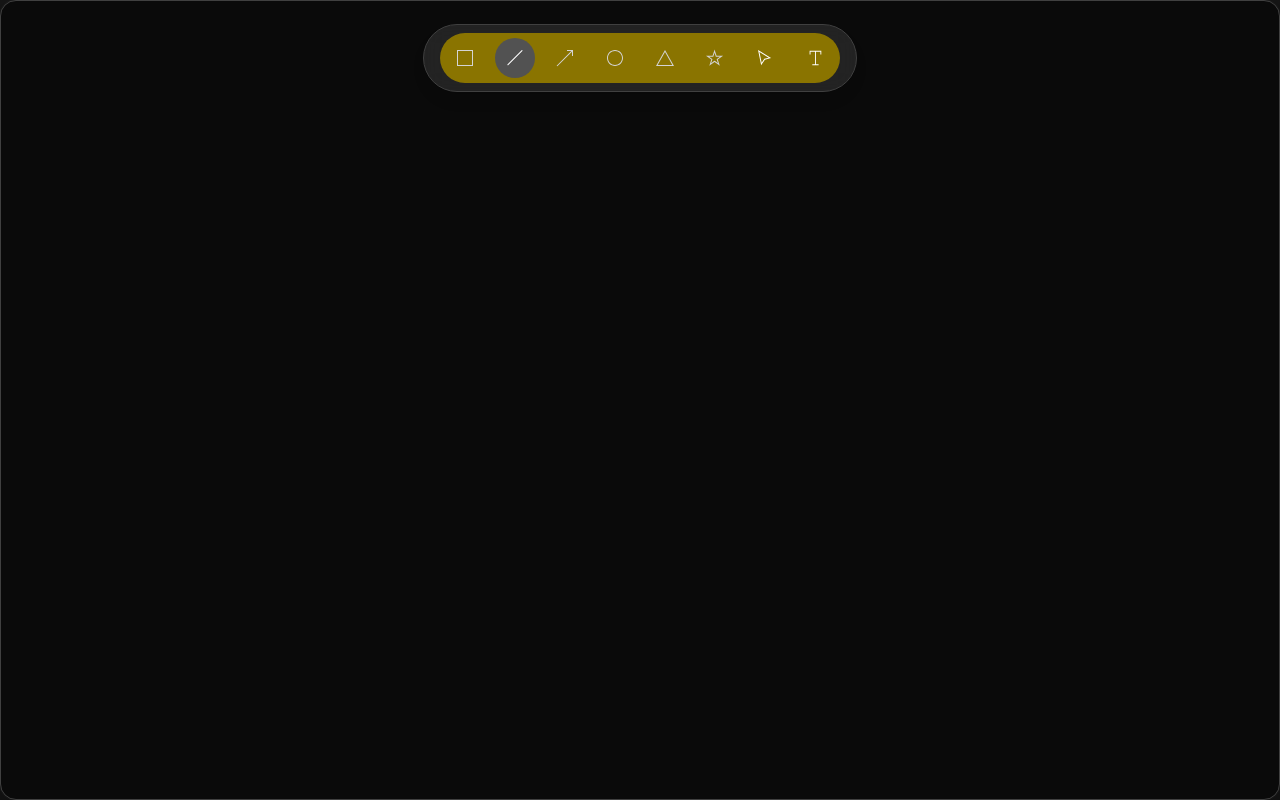
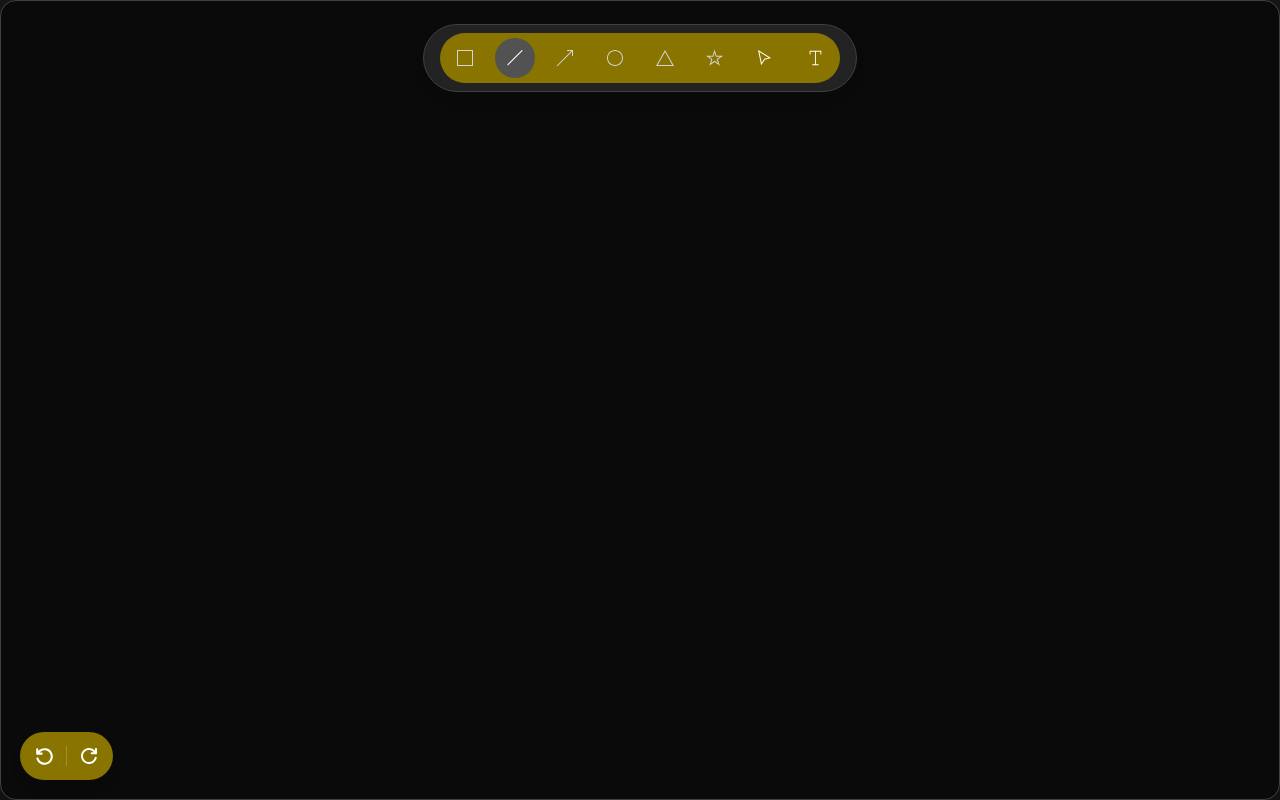
Before and after one commit to thekaramveer/drawing-app, a React (Vite) app: page / in a window 1280 px wide. Built offline with nearby package versions, Linux system fonts and the light colour scheme.

Commit message:
feat: add undo/redo buttons, toolbar tooltips, and remove debug logs

```diff
--- a/src/canvas/components/CanvasView.tsx
+++ b/src/canvas/components/CanvasView.tsx
@@ -7,7 +7,8 @@ import { attachPointerHandlers } from "../input/pointerHandlers";
 
 import Toolbar from "./Toolbar";
 import { toolRegistry } from "../tools/ToolRegistry";
-import { deleteSelectedShape, redo, shapes, undo } from "../shapes/shapeStore";
+import { deleteSelectedShape, redo, undo } from "../shapes/shapeStore";
+import UndoRedoPanel from "./UndoRedoPanel";
 
 export default function CanvasView() {
     const canvasRef = useRef<HTMLCanvasElement | null>(null);
@@ -61,7 +62,6 @@ export default function CanvasView() {
         const engine = engineRef.current;
         if (!engine) return;
         engine.setTool(toolRegistry[activeTool]());
-        console.log(shapes.length)
     }, [activeTool]);
 
     return (
@@ -102,6 +102,7 @@ export default function CanvasView() {
 ">
                 <canvas ref={canvasRef} className="w-full h-full block" />
             </div>
+            <UndoRedoPanel onUndo={undo} onRedo={redo} canUndo={true} canRedo={true}></UndoRedoPanel>
         </>
     );
 }
--- a/src/canvas/components/ToolButton.tsx
+++ b/src/canvas/components/ToolButton.tsx
@@ -5,6 +5,7 @@ type ToolButtonProps = {
     active?: boolean;
     onSelect: (tool: ToolType) => void;
     children: React.ReactNode;
+    title: string;
 };
 
 export function ToolButton({
@@ -12,6 +13,7 @@ export function ToolButton({
     active,
     onSelect,
     children,
+    title
 }: ToolButtonProps) {
     return (
         <button
@@ -25,6 +27,7 @@ export function ToolButton({
                     : "text-neutral-300 hover:bg-neutral-700 hover:text-white"}
   `}
             onClick={() => onSelect(tool)}
+            title={title}
         >
             {children}
         </button>
--- a/src/canvas/components/Toolbar.tsx
+++ b/src/canvas/components/Toolbar.tsx
@@ -26,6 +26,7 @@ export default function Toolbar({ currentTool, setTool }: ToolbarProps) {
                     tool={t.type}
                     active={currentTool === t.type}
                     onSelect={setTool}
+                    title={t.type}
                 >
                     <span><Icon name={t.icon} /></span>
                 </ToolButton>
--- /dev/null
+++ b/src/canvas/components/UndoRedoPanel.tsx
@@ -0,0 +1,64 @@
+type Props = {
+    onUndo: () => void;
+    onRedo: () => void;
+    canUndo: boolean;
+    canRedo: boolean;
+};
+
+export default function UndoRedoPanel({
+    onUndo,
+    onRedo,
+    canUndo,
+    canRedo,
+}: Props) {
+    return (
+        <div
+            className="
+        absolute bottom-5 left-5
+        flex items-center
+        bg-neutral-800/90 backdrop-blur-md
+        rounded-full p-1.5
+        shadow-lg undo-redo-color
+      "
+        >
+            <button
+                onClick={onUndo}
+                disabled={!canUndo}
+                className="
+          w-9 h-9 flex items-center justify-center
+          rounded-full text-white text-lg
+          hover:bg-white/10
+          disabled:opacity-40 disabled:cursor-not-allowed
+          transition
+        "
+                title="Undo"
+            >
+                <svg width="25" height="25" viewBox="0 0 25 25" fill="none" xmlns="http://www.w3.org/2000/svg">
+                    <path fill-rule="evenodd" clip-rule="evenodd" d="M5.20832 4.16667C5.78362 4.16667 6.24999 4.63304 6.24999 5.20833V6.8526C6.37518 6.741 6.50191 6.63194 6.62928 6.52596C7.55526 5.7555 8.62757 5.05448 9.56732 4.70078C11.3717 4.02166 13.3558 3.98919 15.1814 4.60892C17.007 5.22864 18.5613 6.46221 19.5794 8.09944C20.5975 9.73666 21.0164 11.6763 20.7648 13.5877C20.5131 15.4992 19.6065 17.2643 18.1993 18.5822C16.7922 19.9001 14.9716 20.6894 13.0478 20.8155C11.1239 20.9416 9.2159 20.3967 7.64876 19.2737C6.08162 18.1507 4.95235 16.5191 4.45336 14.6568C4.30446 14.1011 4.63423 13.5299 5.18993 13.3811C5.74562 13.2322 6.3168 13.5619 6.4657 14.1176C6.83995 15.5143 7.6869 16.738 8.86225 17.5803C10.0376 18.4225 11.4686 18.8312 12.9115 18.7366C14.3544 18.642 15.7198 18.0501 16.7752 17.0617C17.8306 16.0732 18.5105 14.7494 18.6993 13.3158C18.888 11.8822 18.5738 10.4275 17.8103 9.19958C17.0467 7.97165 15.881 7.04648 14.5117 6.58169C13.1425 6.11689 11.6545 6.14124 10.3012 6.65059C9.66209 6.89112 8.79319 7.43566 7.96178 8.12743C7.78021 8.27851 7.60578 8.43216 7.44054 8.58608H9.62774C10.203 8.58608 10.6694 9.05245 10.6694 9.62775C10.6694 10.203 10.203 10.6694 9.62774 10.6694H5.20832C4.63303 10.6694 4.16666 10.203 4.16666 9.62775V5.20833C4.16666 4.63304 4.63303 4.16667 5.20832 4.16667Z" fill="white" />
+                </svg>
+
+            </button>
+
+            {/* Divider */}
+            <div className="w-px h-5 bg-white/20 mx-1" />
+
+            <button
+                onClick={onRedo}
+                disabled={!canRedo}
+                className="
+          w-9 h-9 flex items-center justify-center
+          rounded-full text-white text-lg
+          hover:bg-white/10
+          disabled:opacity-40 disabled:cursor-not-allowed
+          transition
+        "
+                title="Redo"
+            >
+                <svg width="24" height="24" viewBox="0 0 24 24" fill="none" xmlns="http://www.w3.org/2000/svg">
+                    <path fill-rule="evenodd" clip-rule="evenodd" d="M9.4285 4.42456C11.1811 3.82963 13.0858 3.86079 14.818 4.51275C15.7202 4.8523 16.7496 5.52528 17.6385 6.26492C17.7608 6.36666 17.8825 6.47136 18.0027 6.57849V5C18.0027 4.44772 18.4504 4 19.0027 4C19.5549 4 20.0027 4.44772 20.0027 5V9.24264C20.0027 9.79493 19.5549 10.2426 19.0027 10.2426H14.76C14.2077 10.2426 13.76 9.79493 13.76 9.24264C13.76 8.69036 14.2077 8.24264 14.76 8.24264H16.8597C16.7011 8.09487 16.5336 7.94737 16.3593 7.80234C15.5612 7.13823 14.727 6.61548 14.1135 6.38456C12.8144 5.8956 11.3858 5.87222 10.0714 6.31842C8.75691 6.76462 7.63783 7.65279 6.9048 8.83159C6.17177 10.0104 5.87016 11.4069 6.05135 12.7832C6.23253 14.1594 6.88531 15.4303 7.89846 16.3792C8.91161 17.3281 10.2224 17.8964 11.6076 17.9872C12.9928 18.0779 14.3665 17.6856 15.4949 16.8771C16.6232 16.0685 17.4363 14.8937 17.7956 13.5529C17.9385 13.0194 18.4868 12.7029 19.0203 12.8458C19.5538 12.9888 19.8704 13.5371 19.7274 14.0706C19.2484 15.8583 18.1643 17.4247 16.6598 18.5028C15.1554 19.5808 13.3237 20.1039 11.4768 19.9829C9.62991 19.8618 7.88214 19.1041 6.53128 17.8389C5.18041 16.5737 4.31004 14.8792 4.06846 13.0442C3.82687 11.2092 4.22903 9.3472 5.2064 7.77546C6.18377 6.20372 7.67588 5.01949 9.4285 4.42456Z" fill="white" />
+                </svg>
+
+            </button>
+        </div>
+    );
+}
--- a/src/index.css
+++ b/src/index.css
@@ -15,3 +15,6 @@
 /* .tool-btn.active {
     transform: scale(1.1);
 } */
+.undo-redo-color {
+    background-color: #8a7400;
+}
```
Also changed, not shown: 1 other file (tests, documents, lock files or other folders).
